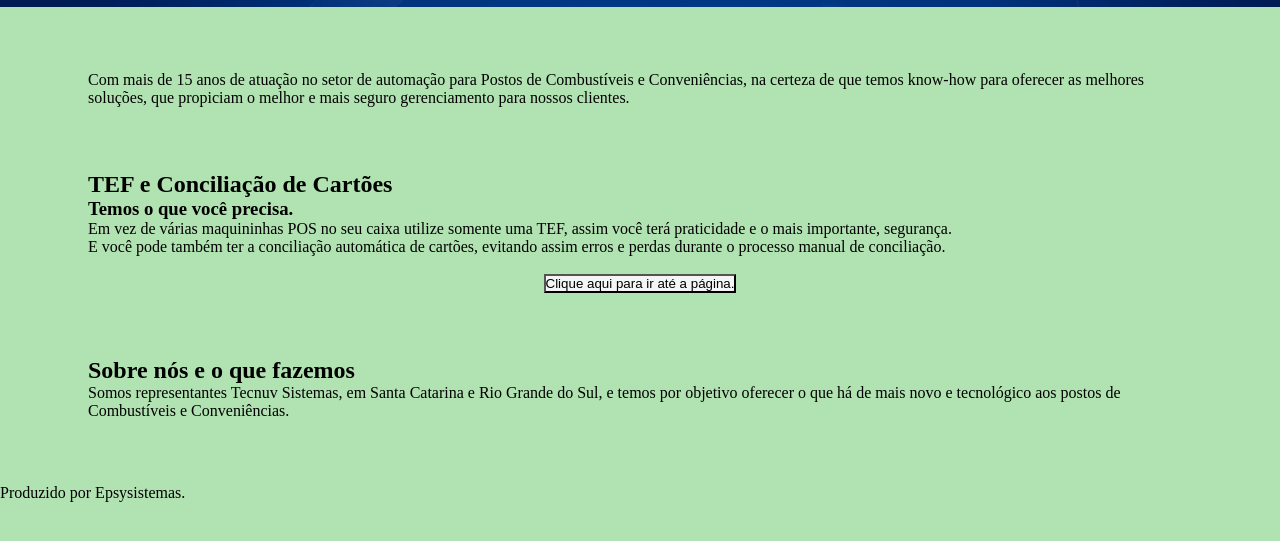
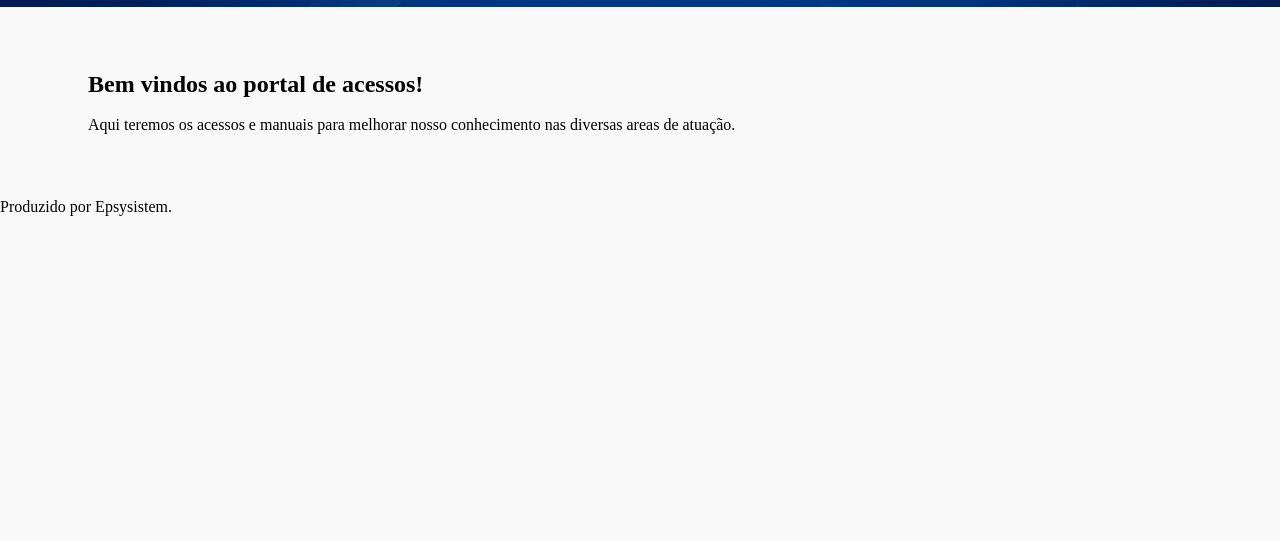
Before and after one commit to BrunoCorreaC/FAQ-EPSY, a plain HTML site: page HTML/index.html in a window 1280 px wide. Shown: the part 79-620 px from the top of the page. Drawn offline with Linux system fonts and the light colour scheme.

Commit message:
ajuste de telas

```diff
--- a/HTML/index.html
+++ b/HTML/index.html
@@ -8,6 +8,7 @@
     <link rel="shortcut icon" href="img/logo_sistema.png" type="image/x-icon">
     <link rel="stylesheet" href="stylecss/style.css">
     <title>Epsy | Acessos</title>
+
 </head>
 
 <body>
@@ -35,36 +36,35 @@
     </header>
     <main>
         <section class="branca">
-            <h1></h1>
-            <p>Com mais de 15 anos de atuação no setor de automação para Postos de Combustíveis e Conveniências, na
-                certeza de que temos know-how para oferecer as melhores soluções, que propiciam o melhor e mais seguro
-                gerenciamento para nossos clientes.</p>
-        </section>
-        <section class="azul">
-            <h2>TEF e Conciliação de Cartões</h2>
-            <h3>Temos o que você precisa.</h3>
-            <p>Em vez de várias maquininhas POS no seu caixa utilize somente uma TEF, assim você terá praticidade e o
-                mais importante, segurança.</p>
-            <p>E você pode também ter a conciliação automática de cartões, evitando assim erros e perdas
-                durante o processo manual de conciliação.</p>
+            <h1>
+                Bem vindos ao portal de acessos!
+            </h1>
             <br>
-            <div class="botao_centro">
-                <a href="https://epsy.com.br" rel="external" target="_blank">
-                    <button>Clique aqui para ir até a página.</button>
-                </a>
-            </div>
-        </section>
-        <section class="branca">
-            <h2>Sobre nós e o que fazemos</h2>
-            <p>Somos representantes Tecnuv Sistemas, em Santa Catarina e Rio Grande do Sul, e temos por objetivo
-                oferecer o que há de mais novo e tecnológico aos postos de Combustíveis e Conveniências.</p>
+            <p>
+                Aqui teremos os acessos e manuais para melhorar nosso conhecimento nas diversas areas de atuação.
+            </p>
         </section>
     </main>
     <footer>
         <aside>
-            <p>Produzido por Epsysistemas.</p>
+            <p>Produzido por Epsysistem.</p>
         </aside>
     </footer>
+    <script>
+        /*fetch('http://192.168.2.142:8080/api/posto')
+        .then(response => {
+          if (!response.ok) {
+            throw new Error('Erro na requisição.');
+          }
+          return response.json(); // Converte a resposta em JSON
+        })
+        .then(data => {
+          console.log(data); // Faça algo com os dados recuperados
+        })
+        .catch(error => {
+          console.error('Ocorreu um erro:', error);
+        });*/
+    </script>
 </body>
 
 </html>
--- a/HTML/stylecss/style.css
+++ b/HTML/stylecss/style.css
@@ -9,11 +9,7 @@
 }
 
 body {
-    background-color: rgb(177, 226, 177);
-}
-
-header {
-    background-image: url("../img/tela_fundo1.jpg")
+    background-color: #f9f9f9;
 }
 
 /* Estilo do header, se necessário */
@@ -89,8 +85,6 @@ section {
     margin: auto;
 }
 
-
-
 h1 {
     background-color: var(--background-color);
 }
```
Also changed, not shown: HTML/clientes.html (+16 -0 lines), HTML/sobre.html (+11 -0 lines).
